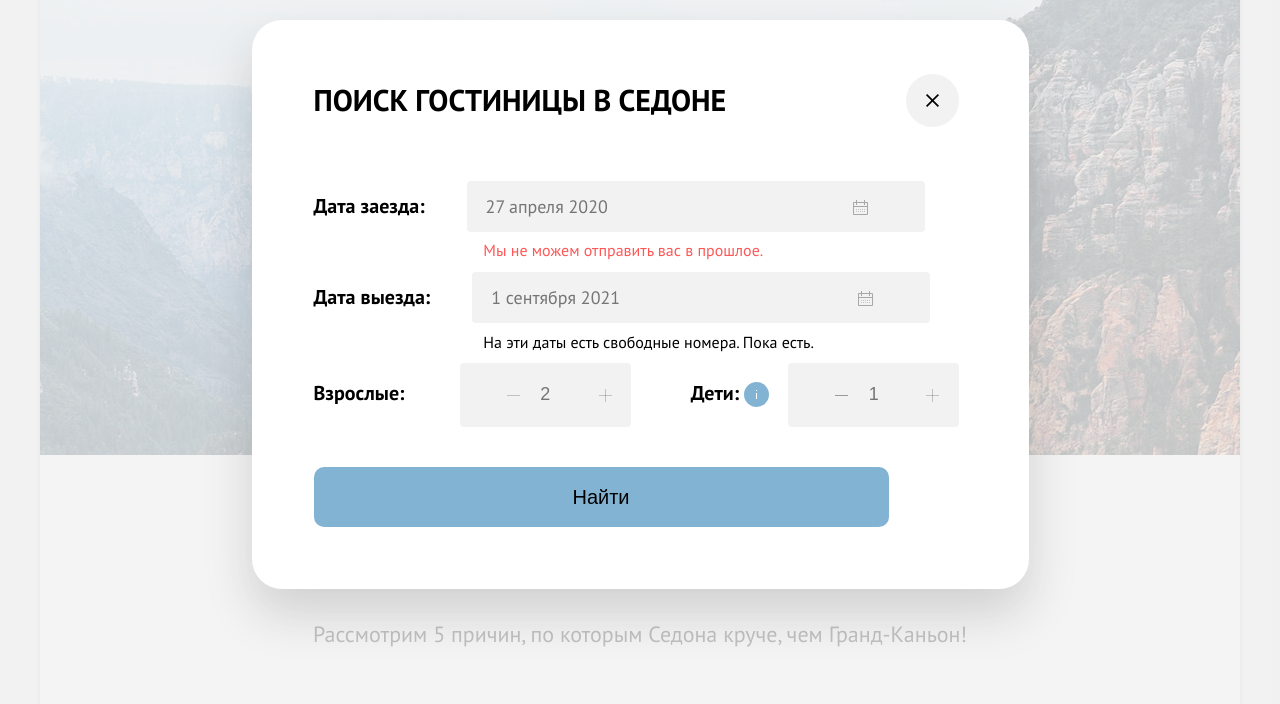
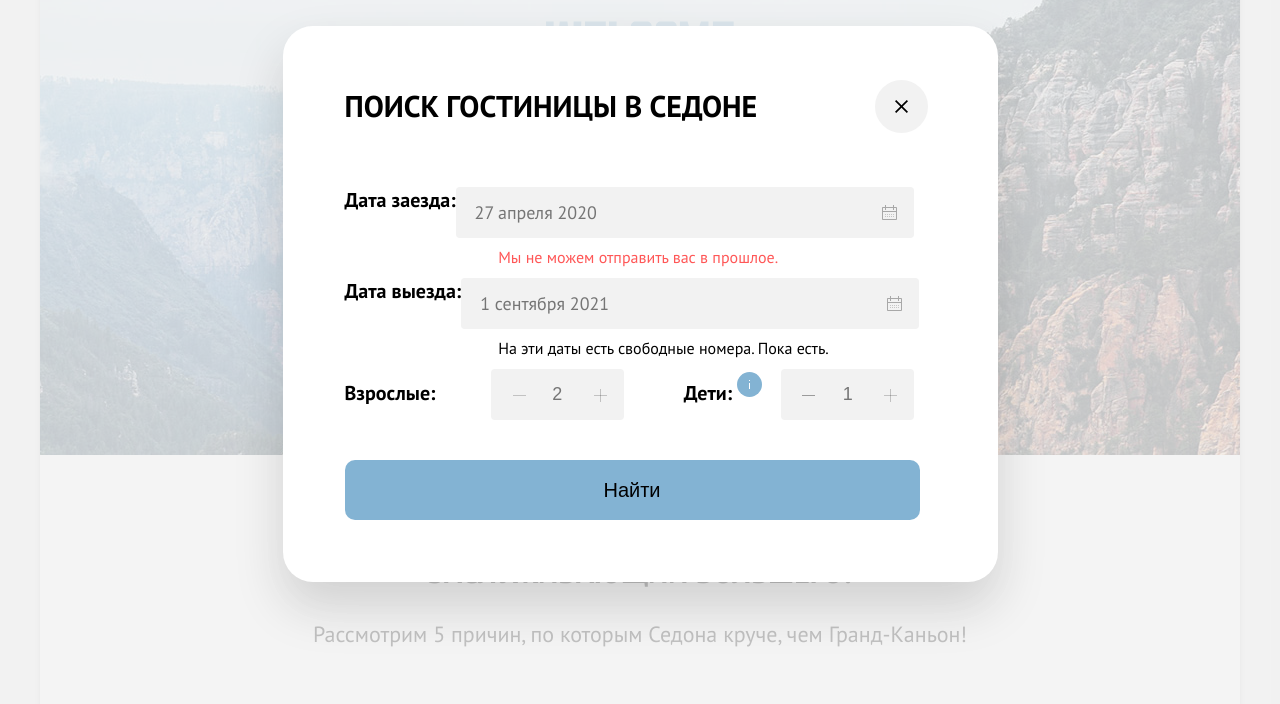
Before and after one commit to htmlacademy-htmlcss/2044979-sedona-34, a plain HTML site: page index.html in a window 1280 px wide. Shown: the part 96-800 px from the top of the page. Drawn offline with Linux system fonts and the light colour scheme.

Commit message:
Модальное окно

```diff
--- a/styles/styles.css
+++ b/styles/styles.css
@@ -612,6 +612,7 @@ body {
   height: 100%;
   background-color: rgba(242, 242, 242, 0.8);
 }
+
 .modal {
   position: relative;
   margin: auto;
@@ -620,9 +621,12 @@ body {
   border-radius: 30px;
   box-shadow: 0 25px 50px 0 rgba(0, 0, 0, 0.15);
 }
+
 .modal-auth {
-  width: 653px;
-}
+  width: 715px;
+  box-sizing: border-box;
+}
+
 .modal-close-button {
   position: absolute;
   padding: 0;
@@ -638,10 +642,12 @@ body {
   background-position: center;
   cursor: pointer;
 }
+
 .modal-close-button:hover,
 .modal-close-button:focus {
   background-color: #e6e6e6;
 }
+
 .modal-close-button:focus {
   outline: 3px solid #83b3d3;
 }
@@ -650,6 +656,7 @@ body {
   outline: none;
   opacity: 0.3;
 }
+
 .modal-title {
   margin: 0;
   margin-bottom: 63px;
@@ -660,6 +667,7 @@ body {
   color: #000000;
   text-transform: uppercase;
 }
+
 .auth-form .field-group {
   margin: 0;
   margin-bottom: 40px;
@@ -670,23 +678,22 @@ body {
   line-height: 26px;
   font-weight: 700;
 }
+
 .auth-date {
   display: flex;
 }
+
 .auth-form-field {
   width: 420px;
   padding: 15px 19px;
   border-radius: 4px;
   border: none;
-  background: url("../images/calendar.svg");
-  background-repeat: no-repeat;
-  background-color: #f2f2f2;
+  background: url("../images/calendar.svg") no-repeat right 17px center #f2f2f2;
   font-size: 18px;
   line-height: 21px;
   font-family: PT Sans, sans-serif;
   color: #000000;
   cursor: pointer;
-  background-position: 386px 19px;
 }
 
 .auth-form-field:hover,
@@ -703,13 +710,16 @@ body {
   box-shadow: 0px 0px 1px 2px #000000;
   outline: none;
 }
-.long {
+
+.field {
   align-self: center;
   padding-right: 42px;
 }
+
 .position {
   position: relative;
 }
+
 .text-form {
   font-size: 16px;
   line-height: 21px;
@@ -717,14 +727,17 @@ body {
   bottom: -30px;
   left: 26%;
 }
+
 .text-form.red {
   top: 42%;
   color: #ff5757;
 }
+
 .group-choice {
   display: flex;
   margin-bottom: 40px;
 }
+
 .tooltip-toggle {
   border: none;
   padding: 0;
@@ -737,7 +750,7 @@ body {
   cursor: pointer;
   position: absolute;
   left: 115px;
-  bottom: 8px;
+  bottom: 24px;
 }
 
 .tooltip-icon {
@@ -787,15 +800,14 @@ body {
   margin-right: auto;
 }
 
-.tooltip-toggle:hover > .tooltip-text,
-.tooltip-toggle:focus > .tooltip-text {
+.tooltip-toggle:hover + .tooltip-text,
+.tooltip-toggle:focus + .tooltip-text {
   display: block;
 }
 
 .form-field {
-  width: 51px;
-  height: 36px;
-  padding: 14px 60px;
+  width: 13px;
+  padding: 15px 60px;
   font-size: 18px;
   line-height: 21px;
   color: #000;
@@ -855,6 +867,13 @@ body {
   background-color: #000000;
 }
 
+.information{
+font-family: 'PT Sans';
+font-style: normal;
+font-weight: 700;
+color: #000000;
+}
+
 .child {
   position: relative;
 }
@@ -883,17 +902,6 @@ body {
 .child:focus::before,
 .child:focus::after {
   background-color: #000000;
-}
-
-.information {
-  font-family: 'PT Sans';
-  font-style: normal;
-  font-weight: 700;
-  font-size: 20px;
-  line-height: 26px;
-  align-items: center;
-  text-transform: capitalize;
-  color: #000000;
 }
 
 .field-child::after {
@@ -973,19 +981,6 @@ body {
   outline: 3px solid #756257;
   background-color: #68a2ca;
 }
-
-
-
-
-
-
-
-
-
-
-
-
-
 
 
 
```
Also changed, not shown: images/corner.svg (added).
